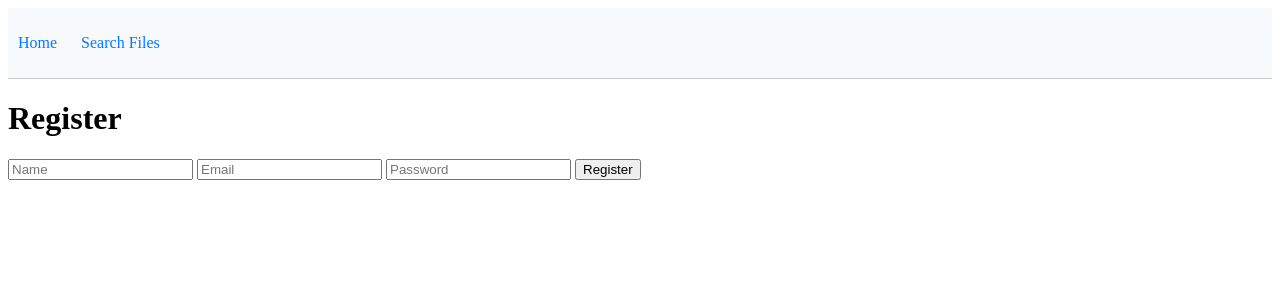
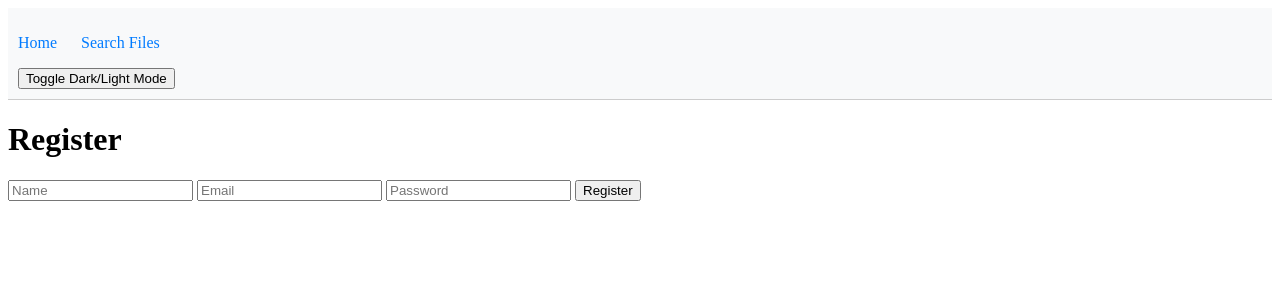
Before and after one commit to Perciviall/app, a Flask app: page /register in a window 1280 px wide. Shown: the top 300 px of the page. Run offline with Flask 3, Linux system fonts and the light colour scheme.

Commit message:
Update header.html

```diff
--- a/templates/header.html
+++ b/templates/header.html
@@ -6,6 +6,9 @@
             <li><a href="/search">Search Files</a></li>
         </ul>
     </nav>
+
+    <!-- Light/Dark Mode Toggle -->
+    <button id="toggle-mode">Toggle Dark/Light Mode</button>
 </header>
 
 <style>
@@ -30,4 +33,35 @@
     nav ul li a:hover {
         text-decoration: underline;
     }
+
+    body.light-mode {
+        background-color: #ffffff;
+        color: #000000;
+    }
+
+    body.dark-mode {
+        background-color: #000000;
+        color: #ffffff;
+    }
 </style>
+
+<script>
+    const toggleButton = document.getElementById('toggle-mode');
+
+    // Check the user's preference from local storage
+    const currentMode = localStorage.getItem('mode') || 'light';
+    document.body.classList.add(currentMode + '-mode');
+
+    toggleButton.addEventListener('click', () => {
+        // Toggle the mode
+        if (document.body.classList.contains('light-mode')) {
+            document.body.classList.remove('light-mode');
+            document.body.classList.add('dark-mode');
+            localStorage.setItem('mode', 'dark'); // Save preference
+        } else {
+            document.body.classList.remove('dark-mode');
+            document.body.classList.add('light-mode');
+            localStorage.setItem('mode', 'light'); // Save preference
+        }
+    });
+</script>
```
